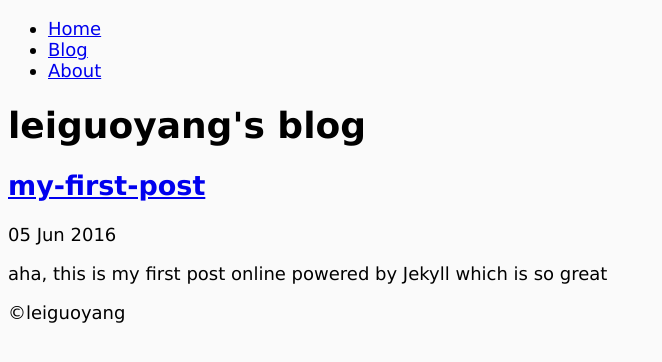
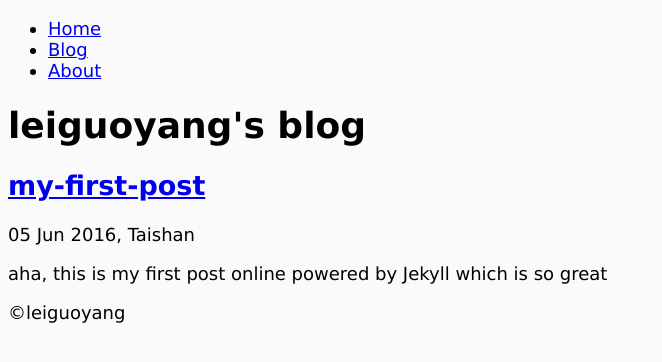
Before and after one commit to leiguoyang/leiguoyang.github.io, a Jekyll site: the page built from blog/index.html, in a window 1280 px wide. Shown: the top 362 px of the page, without its empty margins (0-662 px from the left). Built offline with Jekyll 4.4.1, drawn with Linux system fonts in a browser that asks for light colours.

Commit message:
add post location

```diff
--- a/blog/index.html
+++ b/blog/index.html
@@ -6,7 +6,7 @@ title: leiguoyang's blog
 {% for post in site.posts %}
   <article>
     <h1><a href="{{ post.url }}">{{ post.title }}</a></h1>
-    <p>{{ post.date | date_to_string }}</p>
+    <p>{{ post.date | date_to_string }}, {{ post.location }}</p>
     {{ post.excerpt }}
   </article>
 {% endfor %}
```
